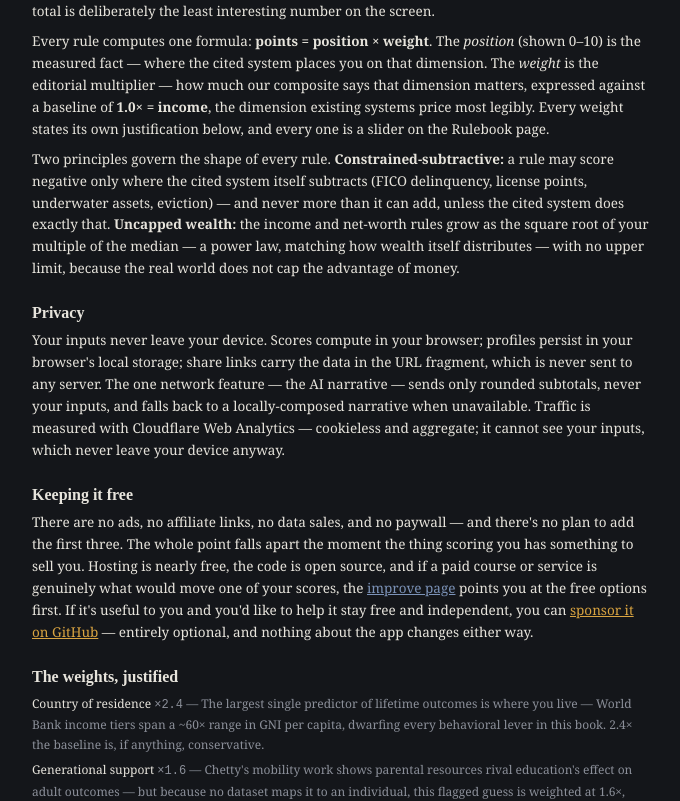
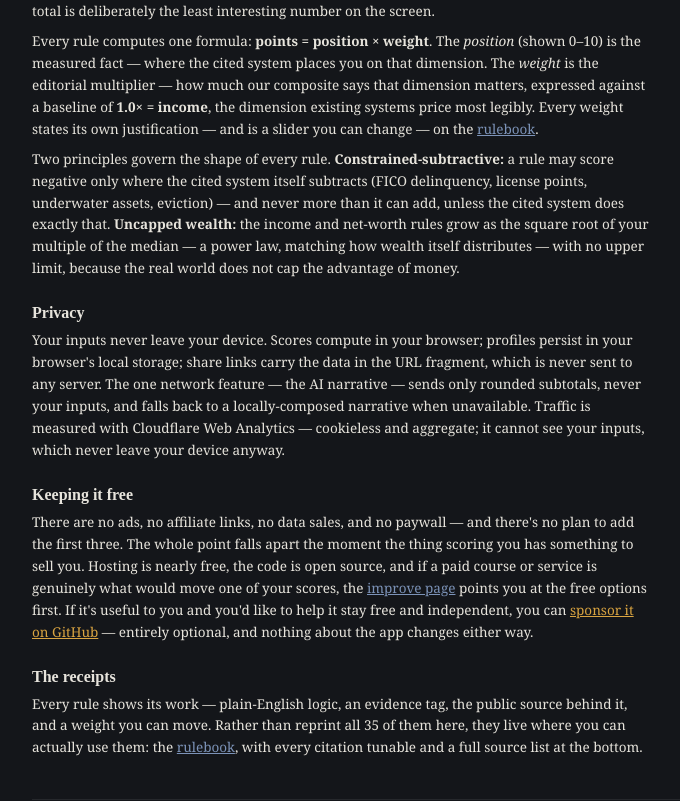
Before and after one commit to royashbrook/lifescored, a SvelteKit app: page /about in a window 1280 px wide. Shown: the part 546-1347 px from the top of the page, without its empty margins (248-928 px from the left). Built offline with nearby package versions, Linux system fonts and the light colour scheme.

Commit message:
refactor: Why page redirects to rulebook for weights/sources; add all-sources fold-down on rulebook (#1)

```diff
--- a/src/routes/about/+page.svelte
+++ b/src/routes/about/+page.svelte
@@ -1,6 +1,5 @@
 <script lang="ts">
 	import { RULES } from '$lib/rulebook';
-	import { BASELINE_WEIGHT } from '$lib/engine/score';
 	const sourced = RULES.filter((r) => r.evidence === 'SOURCED').length;
 	const speculative = RULES.length - sourced;
 </script>
@@ -47,7 +46,8 @@
 			is the measured fact — where the cited system places you on that dimension. The <i>weight</i> is the
 			editorial multiplier — how much our composite says that dimension matters, expressed against a baseline
 			of <b>1.0× = income</b>, the dimension existing systems price most legibly. Every weight states its own
-			justification below, and every one is a slider on the Rulebook page.
+			justification — and is a slider you can change — on the
+			<a href="/rulebook" class="underline" style:color="var(--start)">rulebook</a>.
 		</p>
 		<p class="mt-2">
 			Two principles govern the shape of every rule. <b>Constrained-subtractive:</b> a rule may score negative
@@ -81,28 +81,12 @@
 	</section>
 
 	<section>
-		<h2 class="mb-1 text-[16px] font-semibold" style:font-family="var(--font-display)">The weights, justified</h2>
-		<ul class="space-y-1.5 text-[12px]" style:color="var(--ink-dim)">
-			{#each RULES as rule (rule.id)}
-				<li>
-					<span style:color="var(--ink)">{rule.label}</span>
-					<span class="tabular-nums" style:font-family="var(--font-mono)"> ×{(rule.defaultWeight / BASELINE_WEIGHT).toFixed(1)}</span>
-					— {rule.weightRationale}
-				</li>
-			{/each}
-		</ul>
-	</section>
-
-	<section>
-		<h2 class="mb-1 text-[16px] font-semibold" style:font-family="var(--font-display)">Sources</h2>
-		<ul class="list-inside list-disc space-y-1 text-[12px]" style:color="var(--ink-dim)">
-			{#each RULES as rule (rule.id)}
-				<li>
-					<span style:color="var(--ink)">{rule.label}</span> —
-					<a href={rule.source.url} target="_blank" rel="noreferrer" class="underline">{rule.source.name}</a>
-					{#if rule.evidence === 'SPECULATIVE'}<span style:color="var(--spec)"> (speculative)</span>{/if}
-				</li>
-			{/each}
-		</ul>
+		<h2 class="mb-1 text-[16px] font-semibold" style:font-family="var(--font-display)">The receipts</h2>
+		<p>
+			Every rule shows its work — plain-English logic, an evidence tag, the public source behind it, and a weight
+			you can move. Rather than reprint all {RULES.length} of them here, they live where you can actually use them:
+			the <a href="/rulebook" class="underline" style:color="var(--start)">rulebook</a>, with every citation tunable
+			and a full source list at the bottom.
+		</p>
 	</section>
 </div>
--- a/src/routes/rulebook/+page.svelte
+++ b/src/routes/rulebook/+page.svelte
@@ -43,3 +43,18 @@
 		/>
 	{/each}
 {/each}
+
+<details class="mt-6 border-t pt-4" style:border-color="var(--line)">
+	<summary class="cursor-pointer text-[12px]" style:font-family="var(--font-mono)" style:color="var(--ink-dim)">
+		All sources — the raw citation list ({RULES.length})
+	</summary>
+	<ul class="mt-3 space-y-1 text-[11px] leading-snug" style:color="var(--ink-dim)">
+		{#each RULES as rule (rule.id)}
+			<li>
+				<span style:color="var(--ink)">{rule.label}</span> —
+				<a href={rule.source.url} target="_blank" rel="noreferrer" class="underline" style:color="var(--ink-dim)">{rule.source.name} ↗</a>
+				{#if rule.evidence === 'SPECULATIVE'}<span style:color="var(--spec)"> (speculative)</span>{/if}
+			</li>
+		{/each}
+	</ul>
+</details>
```
Also changed, not shown: 1 other file (tests, documents, lock files or other folders).
